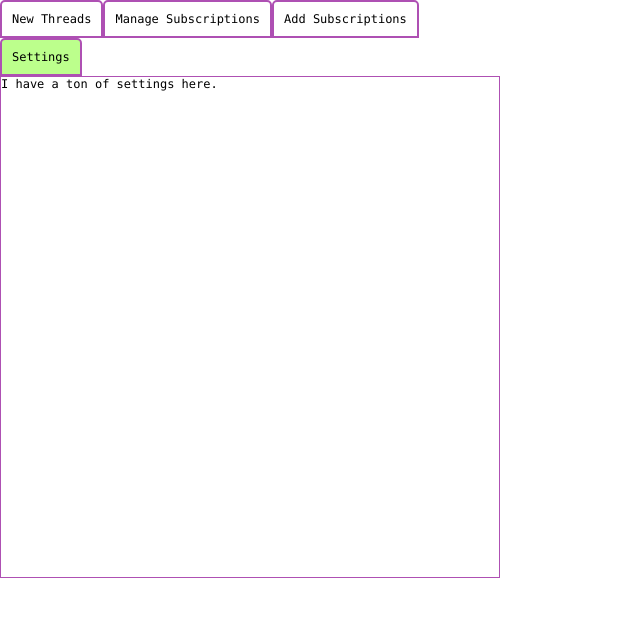
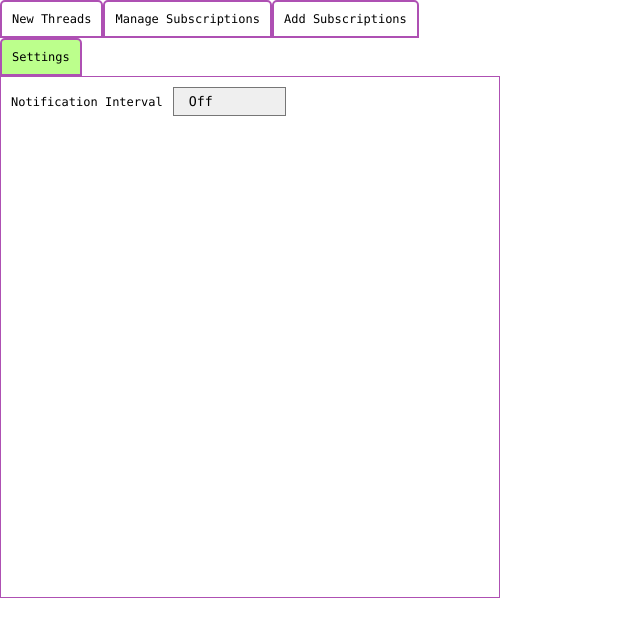
Before and after one commit to timmy-lee/reddit_buddy, a React app: page / in a window 1280 px wide. Both pictures are taken after a click on the item "Settings". Shown: the top 636 px of the page, without its empty margins (0-640 px from the left). Built offline with nearby package versions, Linux system fonts and the light colour scheme.

Commit message:
CSS is awesome

```diff
--- a/src/components/settings.js
+++ b/src/components/settings.js
@@ -1,11 +1,26 @@
 import React from 'react';
+import '../stylesheets/settings.css';
 
 export default class Settings extends React.Component {
   render() {
     return (
       <div id="settings-page" className="tab-body-container">
-        I have a ton of settings here.
+        <div className="notification-select">
+          <label>Notification Interval
+            <select className="select-dropdown" onChange={this._onChange}>
+              <option value="-1">Off</option>
+              <option value="60">1 Minute</option>
+              <option value="300">5 Minutes</option>
+              <option value="600">10 Minutes</option>
+              <option value="1800">30 Minutes</option>
+            </select>
+          </label>
+        </div>
       </div>
     );
   }
+
+  _onChange = (e) => {
+    console.log('e =', e.target.value);
+  }
 }
--- a/src/stylesheets/chromePopupContainer.css
+++ b/src/stylesheets/chromePopupContainer.css
@@ -2,7 +2,6 @@
   font-family: 'Monaco';
   font-size: 12px;
   width: 500px;
-  padding: 0;
   margin: 0;
 }
 
@@ -27,7 +26,8 @@
   background-color: #BCFF8C;
 }
 
-.tab-body-container {
+.chrome-popup-container .tab-body-container {
   border: 1px solid #AE50B3;
   height: 500px;
+  padding: 10px;
 }
--- /dev/null
+++ b/src/stylesheets/settings.css
@@ -0,0 +1,6 @@
+.chrome-popup-container .select-dropdown {
+  font-family: "Monaco";
+  padding: 6px 15px;
+  margin-left: 10px;
+  -webkit-appearance: none;
+}
```
